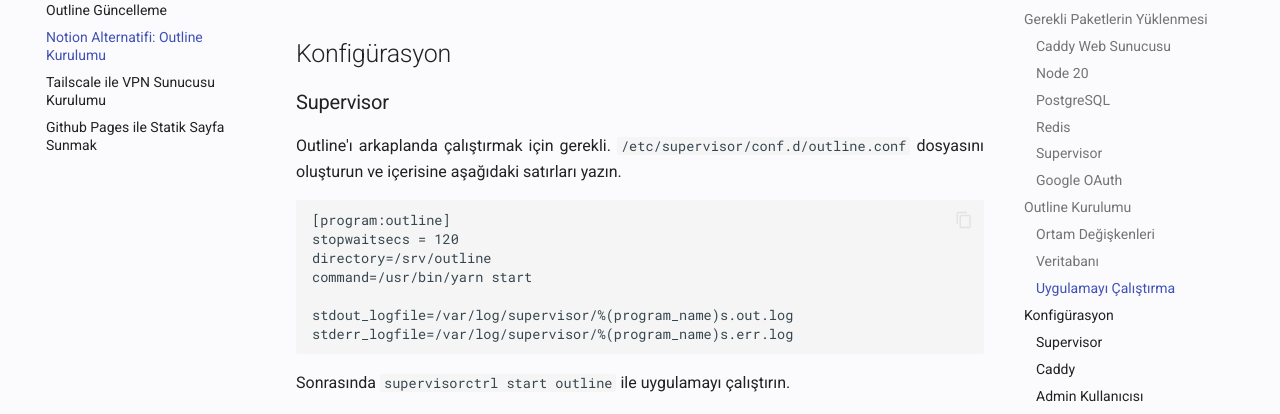
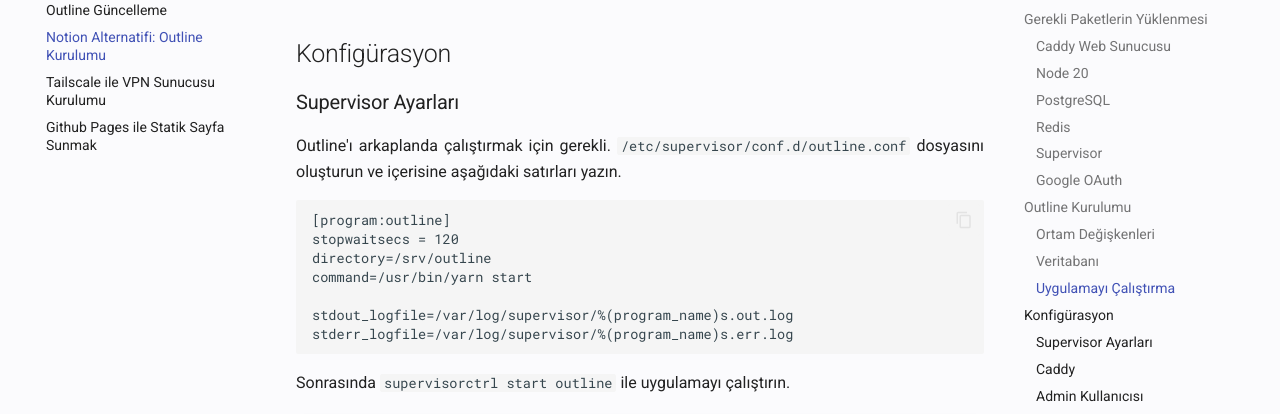
Before and after one commit to sonradanogrendiklerim/sonradanogrendiklerim.github.io, an MkDocs documentation site: the page built from docs/makaleler/notion-alternatifi-outline-kurulumu.md, in a window 1280 px wide and 900 px high, scrolled down 3805 px. Shown: the part 170-584 px from the top of the window. Built offline with MkDocs 1.6.1 and Material for MkDocs 9.7.7, drawn with Linux system fonts in a browser that asks for light colours.

Commit message:
chore: outline belgesinde lint hatasini duzelt

```diff
--- a/docs/makaleler/notion-alternatifi-outline-kurulumu.md
+++ b/docs/makaleler/notion-alternatifi-outline-kurulumu.md
@@ -177,7 +177,7 @@ Uygulamanın çalıştığını teyit ettikten sonra `ctrl-c` ile sonlandırın.
 
 ## Konfigürasyon
 
-### Supervisor
+### Supervisor Ayarları
 
 Outline'ı arkaplanda çalıştırmak için gerekli. `/etc/supervisor/conf.d/outline.conf` dosyasını
 oluşturun ve içerisine aşağıdaki satırları yazın.
@@ -225,4 +225,6 @@ kayıt olacaktır. Detaylı kullanım belgesi için [outline belgelerine][outlin
 
 ## Sonuç
 
-Tebrikler. Artık notion benzeri bir wiki sayfasına sahipsiniz. Outline notion'un sunduğu birçok özelliği sunabilmekte. Aynı anda düzenleme, temiz arayüz bunlardan birkaç tanesi. `c6g.medium` aylık $28 ve bu da notion'da 3 kişinin ücretine denk geliyor.
+Tebrikler. Artık notion benzeri bir wiki sayfasına sahipsiniz. Outline notion'un sunduğu birçok
+özelliği sunabilmekte. Aynı anda düzenleme, temiz arayüz bunlardan birkaç tanesi. `c6g.medium` aylık
+$28 ve bu da notion'da 3 kişinin ücretine denk geliyor.
```
